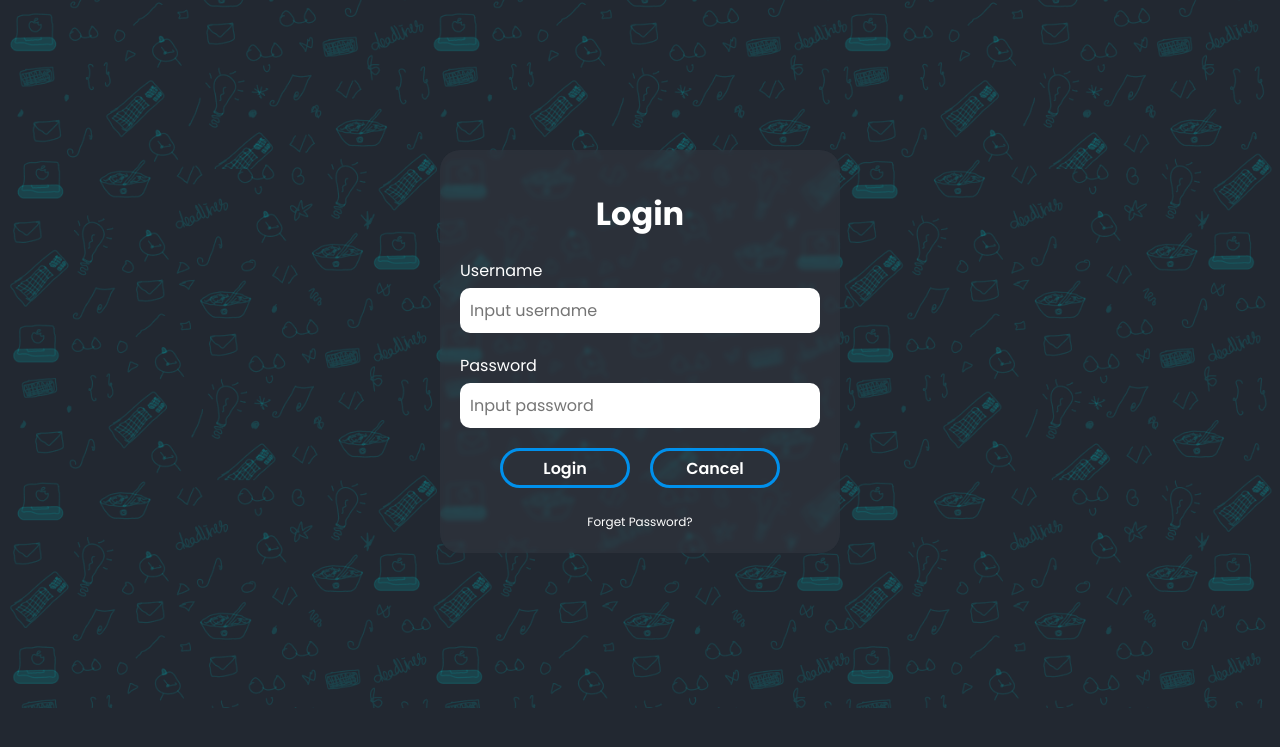
After one commit to Dadaisuk1/IM_1-Summer, a PHP site: page /login.html in a window 1280 px wide. The commit adds this page. Shown: the top 747 px of the page. Run offline with PHP 8.4, Linux system fonts and the light colour scheme.

Commit message:
adjusted

```diff
--- /dev/null
+++ b/LABORATORY/login.html
@@ -0,0 +1,36 @@
+<!DOCTYPE html>
+<html lang="en">
+<head>
+    <meta charset="UTF-8">
+    <meta name="viewport" content="width=device-width, initial-scale=1.0">
+    <link rel="stylesheet" href="style.css">
+    <title>Login</title>
+</head>
+<body class="container">
+    <div class="login_container">
+        <h1>Login</h1>
+        <form action="index.html" method="POST">
+            <div class="user_input">
+                <label>Username</label>
+                <input type="text" placeholder="Input username" id="username" name="username">
+            </div>
+
+            <div class="pass_input">
+                <label>Password</label>
+                <input type="password" placeholder="Input password" id="password" name="password">
+            </div>
+
+            <div class="loging_button">
+                <button type="submit" name="login">Login</button>
+                <a href="index.html">
+                    <button type="button" name="cancel">Cancel</button>
+                </a>
+            </div>
+
+            <div class="forgot">
+                <a href="#">Forget Password?</a>
+            </div>
+        </form>
+    </div>
+</body>
+</html>
--- a/LABORATORY/style.css
+++ b/LABORATORY/style.css
@@ -24,11 +24,13 @@ body {
 
 .navigation_bar h1 {
     font-family: 'Oswald', sans-serif;
-    font-size: 20px;
+    font-size: 26px;
     font-weight: 700;
 }
 
 .toggle_buttons {
+    font-family: 'Poppins', sans-serif;
+    font-size: 16px;
     display: flex;
     align-items: center;
 }
@@ -47,19 +49,17 @@ body {
 
 .navigation_bar .login_button a,
 .navigation_bar .register_button a {
+    font-weight: 600;
+    font-style: normal;
     text-decoration: none;
     color: #ffffff;
     transition: color 0.3s;
 }
 
-.navigation_bar .login_button a:hover,
-.navigation_bar .register_button a:hover {
-    color: #00ADB5;
-}
-
 .navigation_bar .login_button:hover,
 .navigation_bar .register_button:hover {
     background-color: #ffffff;
+    -webkit-text-fill-color: #00ADB5;
 }
 
 #about {
@@ -97,3 +97,102 @@ footer p {
     font-weight: 400;
     font-size: 12px;
 }
+
+/* LOGIN HTML STYLE */
+.container {
+    background-image: url(img/background_picture.png);
+    background-position: center;
+    background-repeat: no-repeat;
+    background-size: cover;
+    display: flex;
+    justify-content: center;
+    align-items: center;
+}
+
+.login_container {
+    color: #ffffff;
+    box-sizing: border-box;
+    width: 400px;
+    height: auto;
+    background-color: rgba(57, 62, 70, 0.432);
+    backdrop-filter: blur(2px);
+    margin: 150px auto 20px;
+    border-radius: 20px;
+    padding: 20px;
+    display: flex;
+    flex-direction: column;
+    align-items: center;
+}
+
+.login_container h1 {
+    font-family: 'Poppins', sans-serif;
+    font-weight: 800;
+    text-align: center;
+    padding: 20px 10px;
+}
+
+.login_container form {
+    width: 100%;
+}
+
+.login_container .user_input,
+.login_container .pass_input {
+    font-size: 16px;
+    font-weight: 400;
+    margin-bottom: 20px;
+    display: flex;
+    flex-direction: column;
+}
+
+.login_container label {
+    margin-bottom: 5px;
+}
+
+.login_container input[type="text"],
+.login_container input[type="password"] {
+    outline: none;
+    border: none;
+    font-weight: 500;
+    font-size: 16px;
+    padding: 10px 10px;
+    border-radius: 10px;
+    width: 100%;
+}
+
+.login_container .loging_button {
+    display: flex;
+    justify-content: center;
+    gap: 20px;
+    padding-bottom: 20px;
+}
+
+.login_container button {
+    cursor: pointer;
+    height: 40px;
+    width: 130px;
+    border-radius: 20px;
+    outline: none;
+    border: 3px solid #0090EC;
+    font-size: 16px;
+    font-weight: 600;
+    color: #ffffff;
+    background-color: #0091ec00;
+}
+
+.forgot {
+    text-align: center;
+}
+
+.forgot a {
+    text-decoration: none;
+    color: #ffffff;
+    font-weight: 400;
+    font-size: 12px;
+}
+
+.forgot a:hover {
+    text-decoration: underline;
+    color: #ffffff;
+    font-weight: 400;
+    font-size: 12px;
+}
```
Also changed, not shown: LABORATORY/about.html (added, +12 -0 lines), LABORATORY/contact.html (added), LABORATORY/img/background_picture.png (added), LABORATORY/register.html (added).
